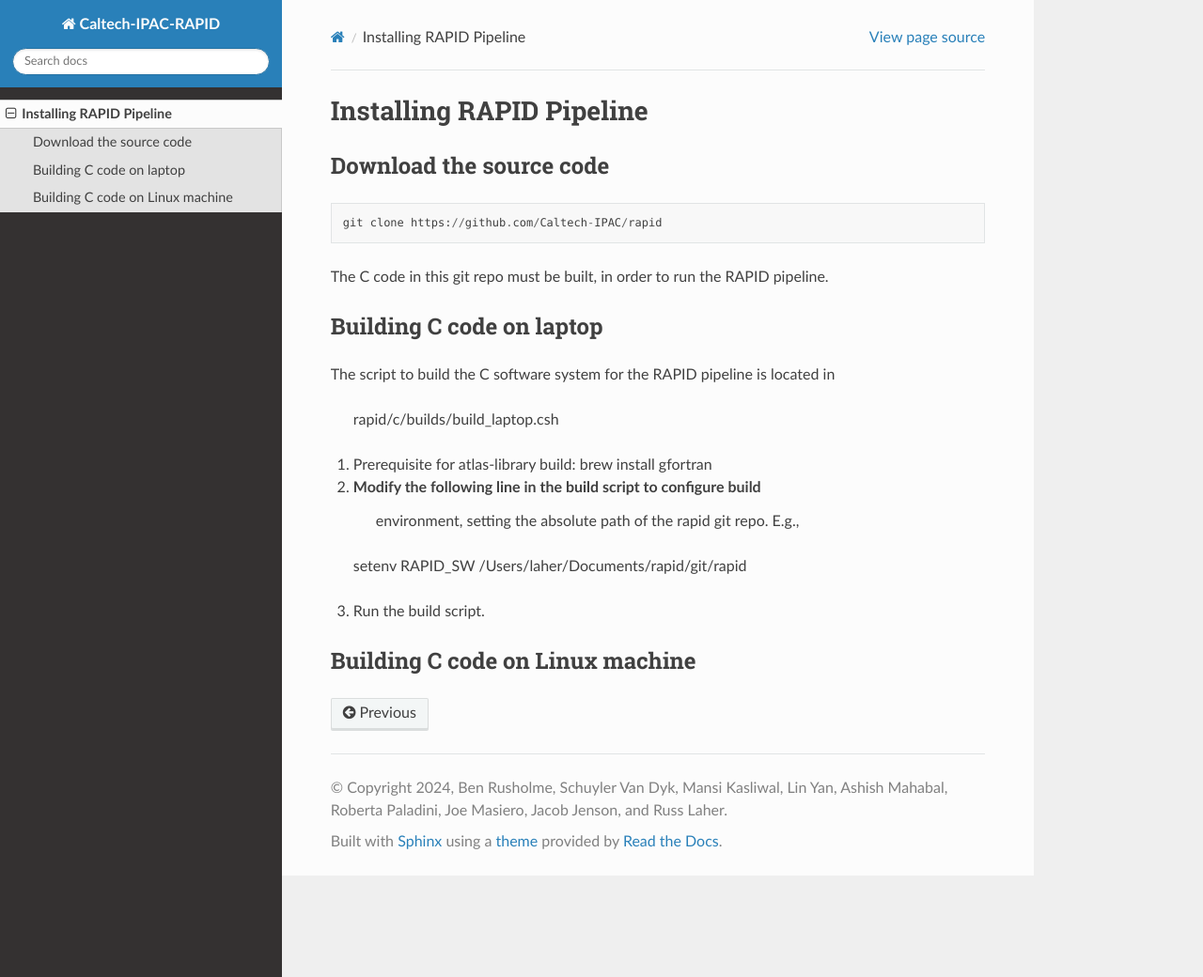
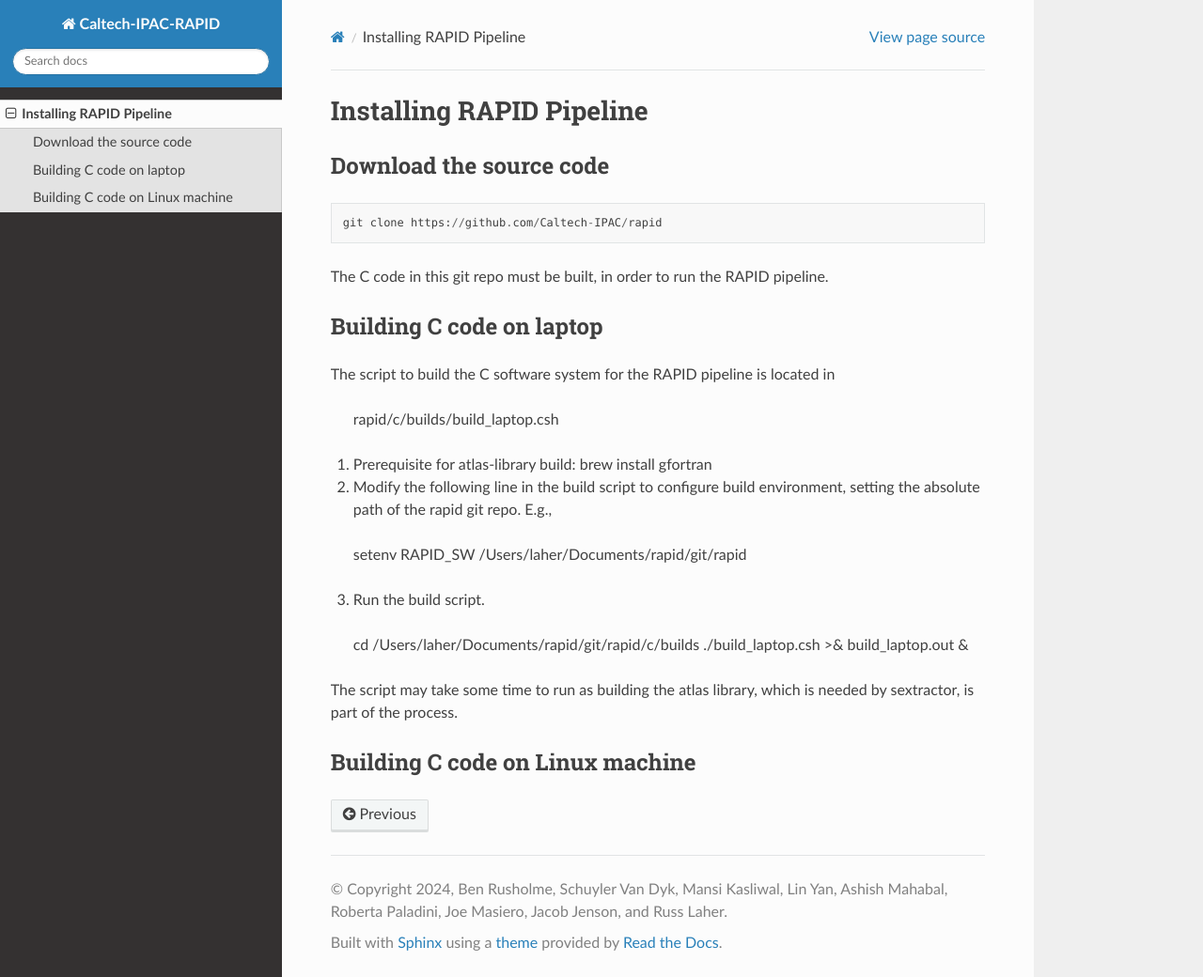
Before and after one commit to Caltech-IPAC/rapid, a Sphinx documentation site: the page built from docs/source/install/install.rst, in a window 1280 px wide and 1040 px high. Shown: the whole window at 94% size. Built offline with Sphinx 7.4.7 and the Read the Docs theme 2.0.0, drawn with Linux system fonts in a browser that asks for light colours.

Commit message:
Added command to run build script.

```diff
--- a/docs/source/install/install.rst
+++ b/docs/source/install/install.rst
@@ -23,13 +23,17 @@
 
 1. Prerequisite for atlas-library build: brew install gfortran
 
-2. Modify the following line in the build script to configure build
-    environment, setting the absolute path of the rapid git repo.  E.g.,
+2. Modify the following line in the build script to configure build environment, setting the absolute path of the rapid git repo.  E.g.,
 
   setenv RAPID_SW /Users/laher/Documents/rapid/git/rapid
 
 3. Run the build script.
 
+  cd /Users/laher/Documents/rapid/git/rapid/c/builds
+  ./build_laptop.csh >& build_laptop.out &
+
+The script may take some time to run as building the atlas library,
+which is needed by sextractor, is part of the process.
 
 
 Building C code on Linux machine
```
